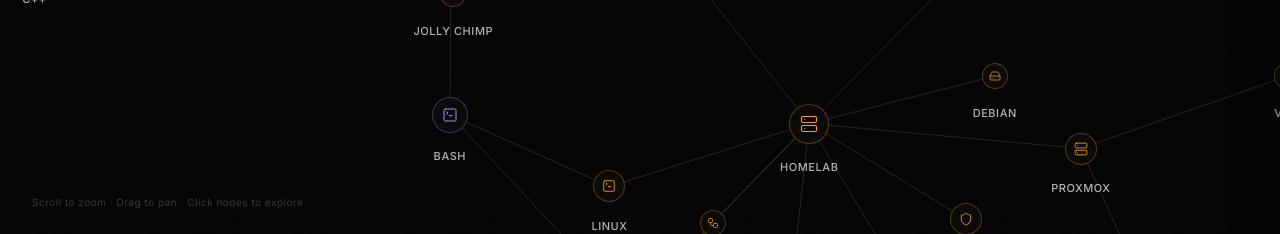
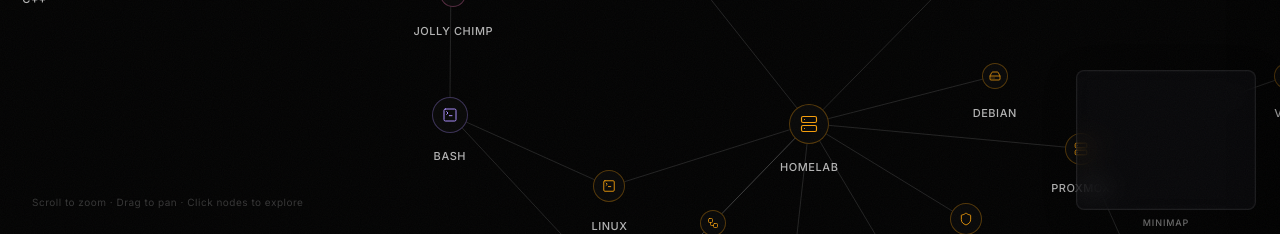
Before and after one commit to N1borg/Proof-Of-Work, a React (Vite) app: page / in a window 1280 px wide. Shown: the part 566-800 px from the top of the page. Built offline with nearby package versions, Linux system fonts and the light colour scheme.

Commit message:
test: always show minimap for debugging
- Set minimapVisible to true by default
- Remove smart visibility logic (shouldShow always true)
- Remove auto-hide timeout
- Minimap now always visible in bottom-right corner for testing

```diff
--- a/src/components/GraphEngine.jsx
+++ b/src/components/GraphEngine.jsx
@@ -21,7 +21,7 @@
   const [hoveredNode, setHoveredNode] = useState(null);
   const [selectedCategory, setSelectedCategory] = useState(null);
   const [zoomTransform, setZoomTransform] = useState(null);
-  const [minimapVisible, setMinimapVisible] = useState(false);
+  const [minimapVisible, setMinimapVisible] = useState(true);
   const minimapTimeoutRef = useRef(null);
 
   // ── Load data once ──
@@ -107,17 +107,8 @@
         const { x, y, k } = e.transform;
         layer.style.transform = `translate(${x}px, ${y}px) scale(${k})`;
 
-        // Update zoom transform and show minimap
+        // Update zoom transform for minimap
         setZoomTransform(e.transform);
-        setMinimapVisible(true);
-
-        // Auto-hide minimap after 2 seconds
-        if (minimapTimeoutRef.current) {
-          clearTimeout(minimapTimeoutRef.current);
-        }
-        minimapTimeoutRef.current = setTimeout(() => {
-          setMinimapVisible(false);
-        }, 2000);
       });
 
     const sel = d3.select(containerRef.current);
--- a/src/components/MiniMap.jsx
+++ b/src/components/MiniMap.jsx
@@ -84,10 +84,9 @@
 
   // Check if viewport covers most of the minimap (to determine visibility)
   const shouldShow = useMemo(() => {
-    if (!viewport) return false;
-    const coverage = (viewport.width * viewport.height) / (MINIMAP_WIDTH * MINIMAP_HEIGHT);
-    return coverage < 0.85; // Show if viewport covers less than 85% of minimap
-  }, [viewport]);
+    // Always show for testing
+    return true;
+  }, []);
 
   const handleMiniMapClick = useCallback((e) => {
     if (!onViewportClick || !viewport || !transform) return;
```
